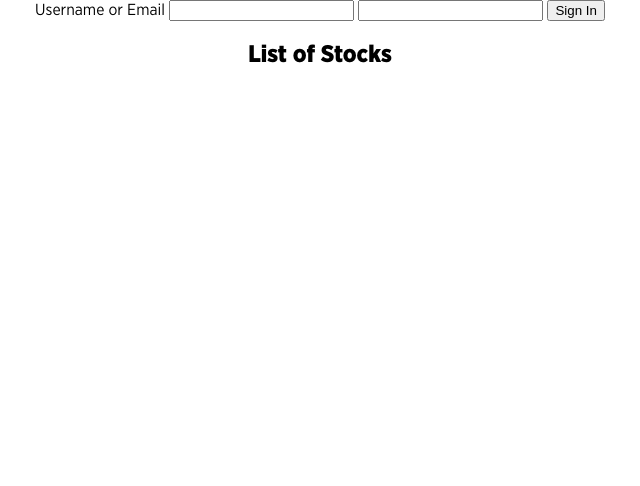
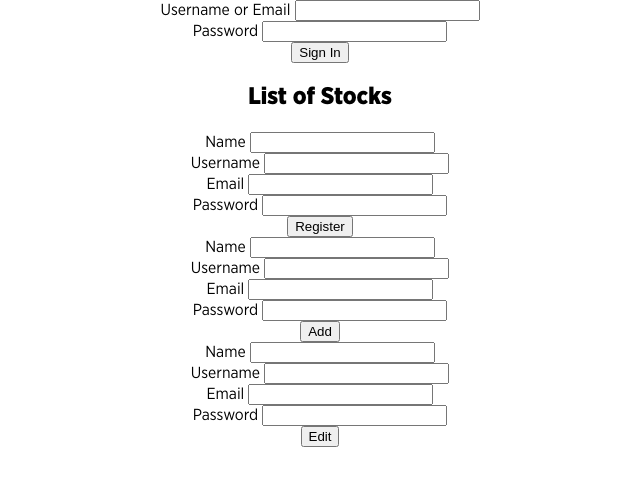
Before and after one commit to errysatrio/GroupProjectW1, a plain HTML site: page client/index.html in a window 1280 px wide. Shown: the whole page, without its empty margins (320-960 px from the left). Drawn offline with nearby package versions, Linux system fonts and the light colour scheme; no server answers.

Commit message:
test rebase

```diff
--- a/client/index.html
+++ b/client/index.html
@@ -1,22 +1,27 @@
 <!DOCTYPE html>
 <html lang="en">
 
-<head>
-    <meta charset="UTF-8">
-    <meta name="viewport" content="width=device-width, initial-scale=1.0">
-    <title>Document</title>
-    <link rel = "stylesheet" type="text/css" href="style.css">
+    <head>
+        <meta charset="UTF-8">
+        <meta name="viewport" content="width=device-width, initial-scale=1.0">
+        <title>Document</title>
+        <link rel = "stylesheet" type="text/css" href="style.css">
 </head>
 
+
 <body>
-
     <div id="login-page">
         <div id="login-form">
             <form action="POST">
                 <div>
                     <label for="username">Username or Email</label>
                     <input type="text" name="username" id="username-login">
+                </div>
+                <div>
+                    <label for="password">Password</label>
                     <input type="password" name="password" id="password-login">
+                </div>
+                <div>
                     <button type="submit">Sign In</button>
                 </div>
             </form>
@@ -26,52 +31,87 @@
         <h2>List of Stocks</h2>
     </div>
 
+    <div id="register-page">
+        <div id="register-form">
+            <form action="POST">
+                <div>
+                    <label for="name">Name</label>
+                    <input type="text" name="name" id="name-register">
+                </div>
+                <div>
+                    <label for="username">Username</label>
+                    <input type="text" name="username" id="username-register">
+                </div>
+                <div>
+                    <label for="email">Email</label>
+                    <input type="text" name="email" id="email-register">
+                </div>
+                <div>
+                    <label for="password">Password</label>
+                    <input type="password" name="password" id="password-register">
+                </div>
+                <div>
+                    <button type="submit">Register</button>
+                </div>
+            </form>
+        </div>
+    </div>
+
+    <div id="add-page">
+        <div id="add-form">
+            <form action="POST">
+                <div>
+                    <label for="name">Name</label>
+                    <input type="text" name="name" id="name-add">
+                </div>
+                <div>
+                    <label for="username">Username</label>
+                    <input type="text" name="username" id="username-add">
+                </div>
+                <div>
+                    <label for="email">Email</label>
+                    <input type="text" name="email" id="email-add">
+                </div>
+                <div>
+                    <label for="password">Password</label>
+                    <input type="password" name="password" id="password-add">
+                </div>
+                <div>
+                    <button type="submit">Add</button>
+                </div>
+            </form>
+        </div>
+    </div>
+
+    <div id="edit-page">
+        <div id="edit-form">
+            <form action="POST">
+                <div>
+                    <label for="name">Name</label>
+                    <input type="text" name="name" id="name-edit">
+                </div>
+                <div>
+                    <label for="username">Username</label>
+                    <input type="text" name="username" id="username-edit">
+                </div>
+                <div>
+                    <label for="email">Email</label>
+                    <input type="text" name="email" id="email-edit">
+                </div>
+                <div>
+                    <label for="password">Password</label>
+                    <input type="password" name="password" id="password-edit">
+                </div>
+                <div>
+                    <button type="submit">Edit</button>
+                </div>
+            </form>
+        </div>
+    </div>
     <script src= "https://code.jquery.com/jquery-3.4.1.min.js"></script>
-    <script>
-        getStocks()
-        // =========================== function ===============================
-        function getStocks(){
-            $.ajax({
-                url: "http://localhost:3000/stocks",
-                method: "get",
-                success: function(data){
-                    let dataShow = []
-                    for(let i = 0; i < data.length; i++){
-                        if(data[i].changes[1] === '+'){
-                            dataShow.push(data[i])
-                        }
-                    }
-                    for(let i = 0; i < data.length; i++){
-                        if(data[i].changes[1] === '0'){
-                            dataShow.push(data[i])
-                        }
-                    }
-                    for(let i = 0; i < data.length; i++){
-                        if(data[i].changes[1] === '-'){
-                            dataShow.push(data[i])
-                        }
-                    }
-                    dataShow.forEach((element) => {
-                        $("#stocks").append(`<div class="container">
-                            <div class="content" style="width: 50%">
-                                <h3>${element.name}</h3>
-                                <div class="symbol">
-                                    <span>${element.symbol}</span><br>
-                                </div>
-                                <div class="price">
-                                    <span>Rp${element.price}</span><br>
-                                </div>
-                                <span style="color: ${element.changes[1] === '+' ? 'green' : element.changes[1] === '-' ? 'red' : 'black'} ">${element.changes}</span><br>
-                            </div>
-                            <div class="action" style="width: 50%">
-                                <button>Buy</button>
-                            <div>
-                        </div>`)
-                    })
-                }
-            })
-        }
-    </script>
+    <script src= "script/google.js"></script>
+    <script src= "script/script.js"></script>
+
 </body>
 
 </html>
--- /dev/null
+++ b/client/script/script.js
@@ -0,0 +1,43 @@
+getStocks()
+
+function getStocks() {
+    $.ajax({
+        url: "http://localhost:3000/stocks",
+        method: "get",
+        success: function (data) {
+            let dataShow = []
+            for (let i = 0; i < data.length; i++) {
+                if (data[i].changes[1] === '+') {
+                    dataShow.push(data[i])
+                }
+            }
+            for (let i = 0; i < data.length; i++) {
+                if (data[i].changes[1] === '0') {
+                    dataShow.push(data[i])
+                }
+            }
+            for (let i = 0; i < data.length; i++) {
+                if (data[i].changes[1] === '-') {
+                    dataShow.push(data[i])
+                }
+            }
+            dataShow.forEach((element) => {
+                $("#stocks").append(`<div class="container">
+                            <div class="content" style="width: 50%">
+                                <h3>${element.name}</h3>
+                                <div class="symbol">
+                                    <span>${element.symbol}</span><br>
+                                </div>
+                                <div class="price">
+                                    <span>Rp${element.price}</span><br>
+                                </div>
+                                <span style="color: ${element.changes[1] === '+' ? 'green' : element.changes[1] === '-' ? 'red' : 'black'} ">${element.changes}</span><br>
+                            </div>
+                            <div class="action" style="width: 50%">
+                                <button>Buy</button>
+                            <div>
+                        </div>`)
+            })
+        }
+    })
+}
```
Also changed, not shown: client/script.js/script.js (deleted), client/script/google.js (added).
